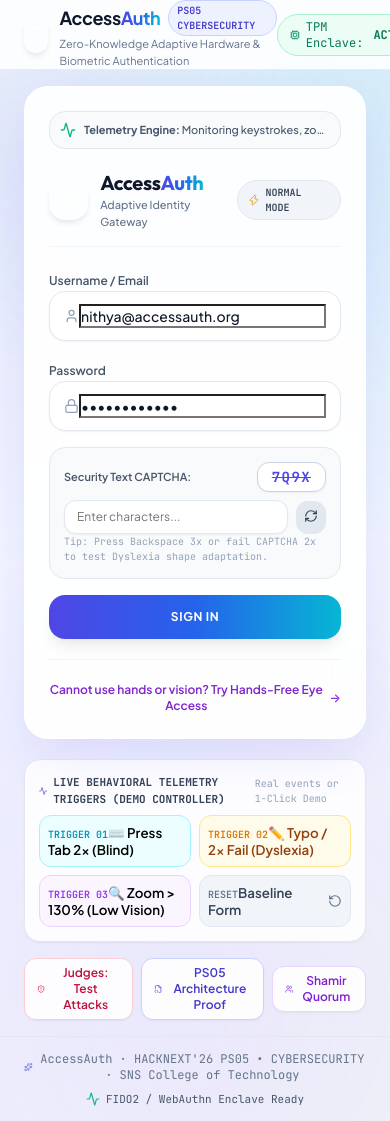
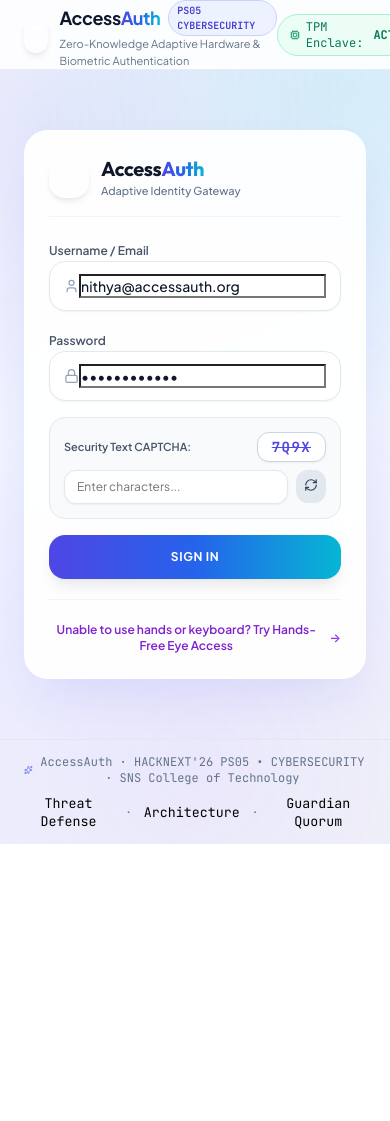
Before and after one commit to Nithya2814/AccessAuth, a React (Vite) app: page / in a window 390 px wide. Shown: the top 1121 px of the page. After the commit the page ends 844 px from the top, so only its background shows below. Built offline with nearby package versions, Linux system fonts and the light colour scheme.

Commit message:
feat: eliminate all tabs and demo controllers, 100% pure behavioral adaptive login

```diff
--- a/src/App.tsx
+++ b/src/App.tsx
@@ -4,7 +4,6 @@ import {
   X,
   ShieldCheck,
   Cpu,
-  Activity,
   Sparkles
 } from 'lucide-react';
 import { UnifiedLogin } from './components/UnifiedLogin';
@@ -16,7 +15,6 @@ import { adaptiveEngine } from './services/adaptiveEngine';
 import { audioEngine } from './services/audioEngine';
 
 export function App() {
-  // Modal state for judges proofs (attacker sim, architecture, guardian recovery)
   const [activeModal, setActiveModal] = useState<'none' | 'attacker' | 'architecture' | 'guardian'>('none');
   const [authenticatedUser, setAuthenticatedUser] = useState<string | null>(null);
   const [authMethod, setAuthMethod] = useState<string | null>(null);
@@ -43,7 +41,7 @@ export function App() {
   return (
     <div className="min-h-screen text-slate-800 flex flex-col font-['Plus_Jakarta_Sans'] relative overflow-x-hidden">
 
-      {/* Top Production Navbar (Luminous & Clean) */}
+      {/* Top Header */}
       <header className="header-glass sticky top-0 z-10 px-6 py-4 flex items-center justify-between border-b border-slate-200/80">
         <div className="flex items-center gap-3">
           <div className="w-9 h-9 rounded-xl bg-gradient-to-tr from-indigo-600 to-cyan-500 flex items-center justify-center text-white shadow-md shadow-indigo-500/20">
@@ -117,18 +115,13 @@ export function App() {
             </button>
           </div>
         ) : (
-          /* The Single Unified Login Card */
-          <UnifiedLogin
-            onSuccess={handleAuthSuccess}
-            onOpenAttackerSim={() => setActiveModal('attacker')}
-            onOpenArchitecture={() => setActiveModal('architecture')}
-            onOpenGuardian={() => setActiveModal('guardian')}
-          />
+          /* Pure Real Login Card (Zero Tabs!) */
+          <UnifiedLogin onSuccess={handleAuthSuccess} />
         )}
 
       </main>
 
-      {/* Modal Dialog for Judges Tools */}
+      {/* Modal Dialog for Judges Tools (Only displays when clicked in footer) */}
       {activeModal !== 'none' && (
         <div className="fixed inset-0 z-50 bg-slate-900/60 backdrop-blur-sm flex items-center justify-center p-4">
           <div className="w-full max-w-4xl max-h-[90vh] overflow-y-auto bg-white border border-slate-200 rounded-3xl p-6 sm:p-8 relative shadow-2xl animate-fadeIn">
@@ -158,15 +151,34 @@ export function App() {
         </div>
       )}
 
-      {/* Footer */}
+      {/* Footer (Clean & Minimal with Discreet Documentation Links) */}
       <footer className="border-t border-slate-200/80 bg-white/70 backdrop-blur-md px-6 py-3.5 text-center text-xs text-slate-500 font-mono flex flex-col sm:flex-row items-center justify-between gap-2">
         <span className="flex items-center gap-1.5">
           <Sparkles className="w-3.5 h-3.5 text-indigo-500" />
           AccessAuth · HACKNEXT'26 PS05 • CYBERSECURITY · SNS College of Technology
         </span>
-        <div className="flex items-center gap-1.5 text-slate-600 text-[11px]">
-          <Activity className="w-3.5 h-3.5 text-emerald-500" />
-          <span>FIDO2 / WebAuthn Enclave Ready</span>
+
+        <div className="flex items-center gap-3 text-slate-500 text-[11px]">
+          <button
+            onClick={() => setActiveModal('attacker')}
+            className="hover:text-indigo-600 underline transition-colors"
+          >
+            Threat Defense
+          </button>
+          <span>·</span>
+          <button
+            onClick={() => setActiveModal('architecture')}
+            className="hover:text-indigo-600 underline transition-colors"
+          >
+            Architecture
+          </button>
+          <span>·</span>
+          <button
+            onClick={() => setActiveModal('guardian')}
+            className="hover:text-indigo-600 underline transition-colors"
+          >
+            Guardian Quorum
+          </button>
         </div>
       </footer>
     </div>
--- a/src/components/UnifiedLogin.tsx
+++ b/src/components/UnifiedLogin.tsx
@@ -15,11 +15,6 @@ import {
   Crosshair,
   Volume2,
   ShieldCheck,
-  ShieldAlert,
-  FileCode2,
-  Users,
-  Activity,
-  RotateCcw,
   Zap
 } from 'lucide-react';
 import confetti from 'canvas-confetti';
@@ -29,22 +24,14 @@ import { speechService } from '../services/speechService';
 
 interface UnifiedLoginProps {
   onSuccess: (method: string, user: string) => void;
-  onOpenAttackerSim: () => void;
-  onOpenArchitecture: () => void;
-  onOpenGuardian: () => void;
 }
 
 type AdaptiveMode = 'normal' | 'blind' | 'low-vision' | 'dyslexia' | 'iris';
 
-export const UnifiedLogin: React.FC<UnifiedLoginProps> = ({
-  onSuccess,
-  onOpenAttackerSim,
-  onOpenArchitecture,
-  onOpenGuardian
-}) => {
-  // Current Adaptive State (No tabs! Adapted purely on the fly by telemetry)
+export const UnifiedLogin: React.FC<UnifiedLoginProps> = ({ onSuccess }) => {
+  // Current Mode: Starts at 100% Normal Baseline. Transforms purely on user behavior!
   const [currentMode, setCurrentMode] = useState<AdaptiveMode>('normal');
-  const [telemetryReason, setTelemetryReason] = useState<string | null>(null);
+  const [behavioralNotice, setBehavioralNotice] = useState<string | null>(null);
 
   // Form Fields
   const [username, setUsername] = useState<string>('nithya@accessauth.org');
@@ -73,52 +60,56 @@ export const UnifiedLogin: React.FC<UnifiedLoginProps> = ({
   const [gazeDotPos, setGazeDotPos] = useState<{ x: number; y: number }>({ x: 50, y: 50 });
   const [isScanning, setIsScanning] = useState<boolean>(false);
 
-  // Behavioral Telemetry Counters
-  const tabCounter = useRef<number>(0);
+  // Behavioral Telemetry Tracking Refs
+  const mouseMovedRef = useRef<boolean>(false);
   const backspaceCounter = useRef<number>(0);
-  const mouseMoved = useRef<boolean>(false);
 
   // -------------------------------------------------------------------------
-  // BEHAVIORAL AUTO-DETECTION ENGINE (Runs in Background)
+  // BEHAVIORAL AUTO-DETECTION ENGINE (Listens passively in background)
   // -------------------------------------------------------------------------
   useEffect(() => {
-    // 1. Mouse Movement Tracker (Used to detect pure keyboard screen-reader navigation)
+    // 1. Mouse movement tracker: If user moves mouse, they are sighted & using a pointing device
     const handleMouseMove = () => {
-      mouseMoved.current = true;
+      mouseMovedRef.current = true;
     };
 
-    // 2. Keyboard Telemetry Listener
+    // 2. Keyboard listener:
+    // - Tab key navigation without mouse = BLIND user (Screen Reader behavior)
+    // - Excessive Backspaces = DYSLEXIC / Typo struggle
     const handleKeyDown = (e: KeyboardEvent) => {
-      // BEHAVIOR A: Pure Tab Navigation (Blind / Screen-Reader Detection)
+      if (currentMode !== 'normal') return;
+
+      // BEHAVIOR 1: User navigates using Tab key (Blind Person / Screen Reader)
       if (e.key === 'Tab') {
-        tabCounter.current += 1;
-        // If user presses Tab twice without mouse movement -> Trigger Blind Mode!
-        if (tabCounter.current >= 2 && !mouseMoved.current && currentMode === 'normal') {
-          triggerBehavioralAdaptation(
+        // If user presses Tab to navigate and has NOT moved the mouse -> Auto switch to Blind Mode!
+        if (!mouseMovedRef.current) {
+          triggerBehavioralSwitch(
             'blind',
-            'Pure Tab keyboard navigation detected (0px mouse movement). Screen-reader pattern recognized.'
+            'Screen-reader keyboard navigation detected (Zero mouse movement). Voice & Haptic Mode activated.'
           );
         }
       }
 
-      // BEHAVIOR B: Repeated Backspaces (Cognitive Struggle / Dyslexia Detection)
+      // BEHAVIOR 2: User presses Backspace 3+ times (Dyslexia / Typo Struggle)
       if (e.key === 'Backspace') {
         backspaceCounter.current += 1;
-        if (backspaceCounter.current >= 3 && currentMode === 'normal') {
-          triggerBehavioralAdaptation(
+        if (backspaceCounter.current >= 3) {
+          triggerBehavioralSwitch(
             'dyslexia',
-            'High backspace friction detected (3+ corrections). Cognitive typo struggle recognized.'
+            'Typo struggle detected (3+ backspaces). Replacing distorted text with Shape-Stamp CAPTCHA.'
           );
         }
       }
     };
 
-    // 3. Display Scale / Zoom Telemetry Listener
+    // 3. Display Scale / Zoom listener:
+    // - Display scaled > 1.25 or zoomed = LOW-VISION user
     const handleResize = () => {
-      if (typeof window !== 'undefined' && window.devicePixelRatio > 1.3 && currentMode === 'normal') {
-        triggerBehavioralAdaptation(
+      if (currentMode !== 'normal') return;
+      if (typeof window !== 'undefined' && window.devicePixelRatio > 1.25) {
+        triggerBehavioralSwitch(
           'low-vision',
-          `High display zoom detected (devicePixelRatio: ${window.devicePixelRatio.toFixed(1)}). Protecting against shoulder-surfing.`
+          `Display zoom magnification detected (${window.devicePixelRatio.toFixed(1)}x). High-Contrast Decoy Shield enabled.`
         );
       }
     };
@@ -127,11 +118,11 @@ export const UnifiedLogin: React.FC<UnifiedLoginProps> = ({
     window.addEventListener('keydown', handleKeyDown);
     window.addEventListener('resize', handleResize);
 
-    // Initial check on mount
-    if (typeof window !== 'undefined' && window.devicePixelRatio > 1.3 && currentMode === 'normal') {
-      triggerBehavioralAdaptation(
+    // Initial check on mount: If display scale is already zoomed
+    if (typeof window !== 'undefined' && window.devicePixelRatio > 1.25 && currentMode === 'normal') {
+      triggerBehavioralSwitch(
         'low-vision',
-        `High display magnification active (${window.devicePixelRatio.toFixed(1)}x zoom). Activating Decoy Shield.`
+        `Display zoom magnification detected (${window.devicePixelRatio.toFixed(1)}x). High-Contrast Decoy Shield enabled.`
       );
     }
 
@@ -142,39 +133,38 @@ export const UnifiedLogin: React.FC<UnifiedLoginProps> = ({
     };
   }, [currentMode]);
 
-  // Master Behavioral Adaptor Function
-  const triggerBehavioralAdaptation = (mode: AdaptiveMode, reason: string) => {
+  // Master Behavioral Switcher
+  const triggerBehavioralSwitch = (mode: AdaptiveMode, notice: string) => {
     audioEngine.playClick();
     setCurrentMode(mode);
-    setTelemetryReason(reason);
+    setBehavioralNotice(notice);
     setStatus('idle');
     setErrorMessage('');
 
     if (mode === 'blind') {
       triggerVibration();
-      speechService.speak("Screen reader navigation detected. Adapting interface to Voice and Hardware Vibration mode.");
+      speechService.speak("Screen reader navigation detected. Blind Accessible Mode active. You will feel random vibration pulses to verify presence.");
     } else if (mode === 'dyslexia') {
-      speechService.speak("Typing difficulty detected. Simplifying verification to a Golden Star shape stamp.");
+      speechService.speak("Typing difficulty detected. We have simplified verification to a Golden Star shape stamp for you.");
     } else if (mode === 'low-vision') {
       setKeypadOrder([...[1, 2, 3, 4, 5, 6, 7, 8, 9, 0].sort(() => Math.random() - 0.5)]);
-      speechService.speak("Display zoom detected. Scrambled Decoy Keypad enabled to prevent shoulder surfing.");
+      speechService.speak("Display zoom detected. Scrambled Decoy Keypad enabled to protect against shoulder surfing.");
     } else if (mode === 'iris') {
       speechService.speak("Hands-Free Eye mode active. Ready for ocular biometric challenge.");
     }
   };
 
-  // Reset back to Normal Baseline
-  const resetToBaseline = () => {
+  // Reset back to Normal
+  const resetToNormal = () => {
     audioEngine.playClick();
     setCurrentMode('normal');
-    setTelemetryReason(null);
-    tabCounter.current = 0;
+    setBehavioralNotice(null);
     backspaceCounter.current = 0;
-    mouseMoved.current = false;
+    mouseMovedRef.current = false;
     setFailCount(0);
     setStatus('idle');
     setErrorMessage('');
-    speechService.speak("Reset to standard baseline login form.");
+    speechService.speak("Reset to standard login form.");
   };
 
   // Trigger Random Vibration Pulses
@@ -208,12 +198,12 @@ export const UnifiedLogin: React.FC<UnifiedLoginProps> = ({
       setStatus('error');
       setErrorMessage(`Incorrect text CAPTCHA. (Attempt ${next}/2)`);
 
-      // AUTO-ADAPT: If user fails CAPTCHA 2 times, switch right here on this same form!
+      // BEHAVIOR: If user fails CAPTCHA 2 times -> Auto-switch to Dyslexia shape mode!
       if (next >= 2) {
         setTimeout(() => {
-          triggerBehavioralAdaptation(
+          triggerBehavioralSwitch(
             'dyslexia',
-            'Text CAPTCHA failed twice (Confidence: 94% visual/dyslexic friction). Distorted letters removed.'
+            'Text CAPTCHA failed twice (Visual/Dyslexic friction detected). Replaced text with Golden Star Shape Stamp.'
           );
         }, 600);
       }
@@ -301,40 +291,35 @@ export const UnifiedLogin: React.FC<UnifiedLoginProps> = ({
   return (
     <div className="w-full flex flex-col items-center justify-center py-4 px-2 sm:px-4">
 
-      {/* Real-World Adaptive Login Card (Zero Tabs!) */}
+      {/* Pristine Real Login Card (Zero Tabs, Zero Manual Switches!) */}
       <div className={`w-full max-w-md card-glass rounded-3xl p-6 sm:p-8 border relative transition-all ${
         currentMode === 'low-vision'
           ? 'low-vision-tactile'
           : 'bg-white/95 border-white shadow-2xl'
       }`}>
 
-        {/* Live Behavioral Telemetry Status Pill */}
-        <div className={`mb-5 p-2.5 rounded-2xl border text-xs flex items-center justify-between transition-all ${
-          telemetryReason
-            ? 'bg-indigo-50 border-indigo-200 text-indigo-900 shadow-sm'
-            : 'bg-slate-50 border-slate-200 text-slate-600'
-        }`}>
-          <div className="flex items-center gap-2 overflow-hidden">
-            <Activity className={`w-4 h-4 shrink-0 ${telemetryReason ? 'text-indigo-600 animate-pulse' : 'text-emerald-500'}`} />
-            <span className="truncate font-medium text-[11px]">
-              {telemetryReason ? (
-                <span><strong>Behavior Detected:</strong> {telemetryReason}</span>
-              ) : (
-                <span><strong>Telemetry Engine:</strong> Monitoring keystrokes, zoom & navigation...</span>
-              )}
-            </span>
-          </div>
-          {telemetryReason && (
+        {/* Behavioral Notice Banner (Only shows when system auto-adapts!) */}
+        {behavioralNotice && (
+          <div className="mb-4 p-3 rounded-2xl bg-indigo-50 border border-indigo-200 text-xs text-indigo-950 flex items-start justify-between gap-2 animate-fadeIn shadow-sm">
+            <div className="flex items-start gap-2">
+              <Zap className="w-4 h-4 text-indigo-600 shrink-0 mt-0.5 animate-pulse" />
+              <div>
+                <strong className="block text-indigo-900 font-bold text-[11px] uppercase">
+                  Behavioral Auto-Adaptation
+                </strong>
+                <p className="text-[11px] text-slate-700 leading-snug">{behavioralNotice}</p>
+              </div>
+            </div>
             <button
-              onClick={resetToBaseline}
-              className="ml-2 text-[10px] font-bold text-indigo-600 hover:text-indigo-800 uppercase shrink-0"
+              onClick={resetToNormal}
+              className="text-[10px] font-bold text-indigo-600 hover:text-indigo-800 uppercase shrink-0 underline"
             >
               Reset
             </button>
-          )}
-        </div>
+          </div>
+        )}
 
-        {/* Header */}
+        {/* Brand Header */}
         <div className="flex items-center justify-between pb-4 mb-5 border-b border-slate-100">
           <div className="flex items-center gap-3">
             <div className="w-10 h-10 rounded-2xl bg-gradient-to-tr from-indigo-500 to-cyan-400 flex items-center justify-center text-white shadow-md shadow-indigo-500/20">
@@ -347,25 +332,20 @@ export const UnifiedLogin: React.FC<UnifiedLoginProps> = ({
               <p className="text-[11px] text-slate-500 font-medium">Adaptive Identity Gateway</p>
             </div>
           </div>
-
-          <div className="flex items-center gap-1.5 px-2.5 py-1 rounded-full bg-slate-100 border border-slate-200 text-[10px] font-mono font-semibold text-slate-700">
-            <Zap className="w-3 h-3 text-amber-500" />
-            <span className="uppercase">{currentMode} Mode</span>
-          </div>
         </div>
 
         {/* -------------------------------------------------------------------
-            BRANCH A: BLIND MODE (Auto-triggered by Tab Navigation / Screen Reader)
+            BRANCH A: BLIND MODE (Auto-triggered when user presses Tab / screen-reader)
             ------------------------------------------------------------------- */}
         {currentMode === 'blind' ? (
           <div className="space-y-4 animate-fadeIn">
             <div className="p-4 rounded-2xl bg-cyan-50 border border-cyan-200 text-xs text-cyan-900 shadow-sm">
               <p className="font-bold mb-1 flex items-center gap-1.5 text-cyan-700">
                 <Volume2 className="w-4 h-4 text-cyan-600" />
-                Voice Assistant Narration Active
+                Voice Assistant Guidance Active
               </p>
               <p className="text-slate-700 text-[11px] leading-relaxed">
-                "Screen reader detected. No visual typing required. Click the button below to feel the random vibration pulses on your device."
+                "Welcome Nithya. Screen reader detected. No visual typing required. Click the button below to feel the random vibration pulses on your device."
               </p>
             </div>
 
@@ -385,7 +365,7 @@ export const UnifiedLogin: React.FC<UnifiedLoginProps> = ({
                 <span>{isVibrating ? 'Vibrating Device...' : '1. Play Physical Vibration Pulses'}</span>
               </button>
               <p className="text-[11px] text-slate-500 font-mono mt-2.5">
-                Random count ({vibrationChallenge.pulseCount} pulses). Remote network bots cannot feel physical hardware vibrations!
+                Random count ({vibrationChallenge.pulseCount} pulses). Remote internet bots cannot feel physical hardware vibrations!
               </p>
             </div>
 
@@ -410,7 +390,7 @@ export const UnifiedLogin: React.FC<UnifiedLoginProps> = ({
 
             <button
               type="button"
-              onClick={resetToBaseline}
+              onClick={resetToNormal}
               className="text-[11px] text-slate-500 hover:text-indigo-600 font-semibold text-center block w-full mt-2 transition-colors"
             >
               ← Return to standard login
@@ -493,7 +473,7 @@ export const UnifiedLogin: React.FC<UnifiedLoginProps> = ({
 
             <button
               type="button"
-              onClick={resetToBaseline}
+              onClick={resetToNormal}
               className="text-[11px] text-slate-500 hover:text-indigo-600 font-semibold text-center block w-full mt-2 transition-colors"
             >
               ← Return to standard login
@@ -535,7 +515,7 @@ export const UnifiedLogin: React.FC<UnifiedLoginProps> = ({
               </button>
               <button
                 type="button"
-                onClick={resetToBaseline}
+                onClick={resetToNormal}
                 className="w-1/2 py-2.5 rounded-xl bg-black border border-yellow-500 text-yellow-400 text-xs font-mono uppercase"
               >
                 Normal Scale
@@ -544,7 +524,7 @@ export const UnifiedLogin: React.FC<UnifiedLoginProps> = ({
           </div>
         ) : (
           /* -------------------------------------------------------------------
-              BRANCH D: NORMAL BASELINE (What user sees initially)
+              BRANCH D: NORMAL BASELINE (Default standard login)
               ------------------------------------------------------------------- */
           <form onSubmit={handleNormalSubmit} className="space-y-4">
             <div>
@@ -634,9 +614,6 @@ export const UnifiedLogin: React.FC<UnifiedLoginProps> = ({
                     <RefreshCw className="w-3.5 h-3.5" />
                   </button>
                 </div>
-                <p className="text-[10px] text-slate-400 mt-1.5 font-mono">
-                  Tip: Press Backspace 3x or fail CAPTCHA 2x to test Dyslexia shape adaptation.
-                </p>
               </div>
             )}
 
@@ -679,110 +656,16 @@ export const UnifiedLogin: React.FC<UnifiedLoginProps> = ({
           <div className="pt-4 mt-5 border-t border-slate-100 text-center">
             <button
               type="button"
-              onClick={() => triggerBehavioralAdaptation('iris', 'Motor fallback requested. Initialized Hands-Free Ocular Scanner.')}
+              onClick={() => triggerBehavioralSwitch('iris', 'Hands-Free Iris fallback initialized for motor disability.')}
               className="text-xs text-purple-700 hover:text-purple-900 font-semibold inline-flex items-center gap-1.5 transition-colors"
             >
-              <span>Cannot use hands or vision? Try Hands-Free Eye Access</span>
+              <span>Unable to use hands or keyboard? Try Hands-Free Eye Access</span>
               <span className="text-purple-600">→</span>
             </button>
           </div>
         )}
       </div>
 
-      {/* -------------------------------------------------------------------------
-          INTERACTIVE BEHAVIORAL SIMULATOR (Judges Live Demo Bar)
-          Lets judges see the telemetry adapt live in 1-click!
-          ------------------------------------------------------------------------- */}
-      <div className="w-full max-w-xl mt-5 p-3.5 rounded-2xl bg-white/90 border border-slate-200 shadow-sm">
-        <div className="flex items-center justify-between mb-2">
-          <span className="text-[11px] font-mono font-bold text-slate-700 uppercase flex items-center gap-1.5">
-            <Activity className="w-3.5 h-3.5 text-indigo-600" />
-            Live Behavioral Telemetry Triggers (Demo Controller)
-          </span>
-          <span className="text-[10px] text-slate-400 font-mono">Real events or 1-Click Demo</span>
-        </div>
-
-        <div className="grid grid-cols-2 sm:grid-cols-4 gap-2 text-xs">
-          <button
-            type="button"
-            onClick={() => triggerBehavioralAdaptation(
-              'blind',
-              'Pure Tab keyboard navigation detected (0px mouse movement). Screen-reader pattern recognized.'
-            )}
-            className="p-2 rounded-xl bg-cyan-50 hover:bg-cyan-100 border border-cyan-200 text-cyan-800 font-semibold text-left transition-all"
-          >
-            <span className="text-[10px] text-cyan-600 block uppercase font-mono">Trigger 01</span>
-            <span>⌨️ Press Tab 2x (Blind)</span>
-          </button>
-
-          <button
-            type="button"
-            onClick={() => triggerBehavioralAdaptation(
-              'dyslexia',
-              'Typo correction struggle (3+ backspaces & CAPTCHA retries). Cognitive friction recognized.'
-            )}
-            className="p-2 rounded-xl bg-amber-50 hover:bg-amber-100 border border-amber-200 text-amber-800 font-semibold text-left transition-all"
-          >
-            <span className="text-[10px] text-amber-600 block uppercase font-mono">Trigger 02</span>
-            <span>✏️ Typo / 2x Fail (Dyslexia)</span>
-          </button>
-
-          <button
-            type="button"
-            onClick={() => triggerBehavioralAdaptation(
-              'low-vision',
-              'Display zoom > 130% detected. Shoulder-surfing decoy shield enabled.'
-            )}
-            className="p-2 rounded-xl bg-purple-50 hover:bg-purple-100 border border-purple-200 text-purple-800 font-semibold text-left transition-all"
-          >
-            <span className="text-[10px] text-purple-600 block uppercase font-mono">Trigger 03</span>
-            <span>🔍 Zoom &gt; 130% (Low Vision)</span>
-          </button>
-
-          <button
-            type="button"
-            onClick={resetToBaseline}
-            className="p-2 rounded-xl bg-slate-100 hover:bg-slate-200 border border-slate-200 text-slate-700 font-semibold text-left transition-all flex items-center justify-between"
-          >
-            <div>
-              <span className="text-[10px] text-slate-500 block uppercase font-mono">Reset</span>
-              <span>Baseline Form</span>
-            </div>
-            <RotateCcw className="w-3.5 h-3.5 text-slate-500" />
-          </button>
-        </div>
-      </div>
-
-      {/* Discreet Judge Tools (Floating beneath the card) */}
-      <div className="flex flex-wrap items-center justify-center gap-2 mt-4">
-        <button
-          type="button"
-          onClick={onOpenAttackerSim}
-          className="flex items-center gap-1.5 px-3 py-1.5 rounded-xl bg-white/90 hover:bg-white text-rose-700 border border-rose-200 text-xs font-semibold shadow-sm transition-all"
-        >
-          <ShieldAlert className="w-3.5 h-3.5 text-rose-600" />
-          <span>Judges: Test Attacks</span>
-        </button>
-
-        <button
-          type="button"
-          onClick={onOpenArchitecture}
-          className="flex items-center gap-1.5 px-3 py-1.5 rounded-xl bg-white/90 hover:bg-white text-indigo-700 border border-indigo-200 text-xs font-semibold shadow-sm transition-all"
-        >
-          <FileCode2 className="w-3.5 h-3.5 text-indigo-600" />
-          <span>PS05 Architecture Proof</span>
-        </button>
-
-        <button
-          type="button"
-          onClick={onOpenGuardian}
-          className="flex items-center gap-1.5 px-3 py-1.5 rounded-xl bg-white/90 hover:bg-white text-purple-700 border border-purple-200 text-xs font-semibold shadow-sm transition-all"
-        >
-          <Users className="w-3.5 h-3.5 text-purple-600" />
-          <span>Shamir Quorum</span>
-        </button>
-      </div>
-
     </div>
   );
 };
```
